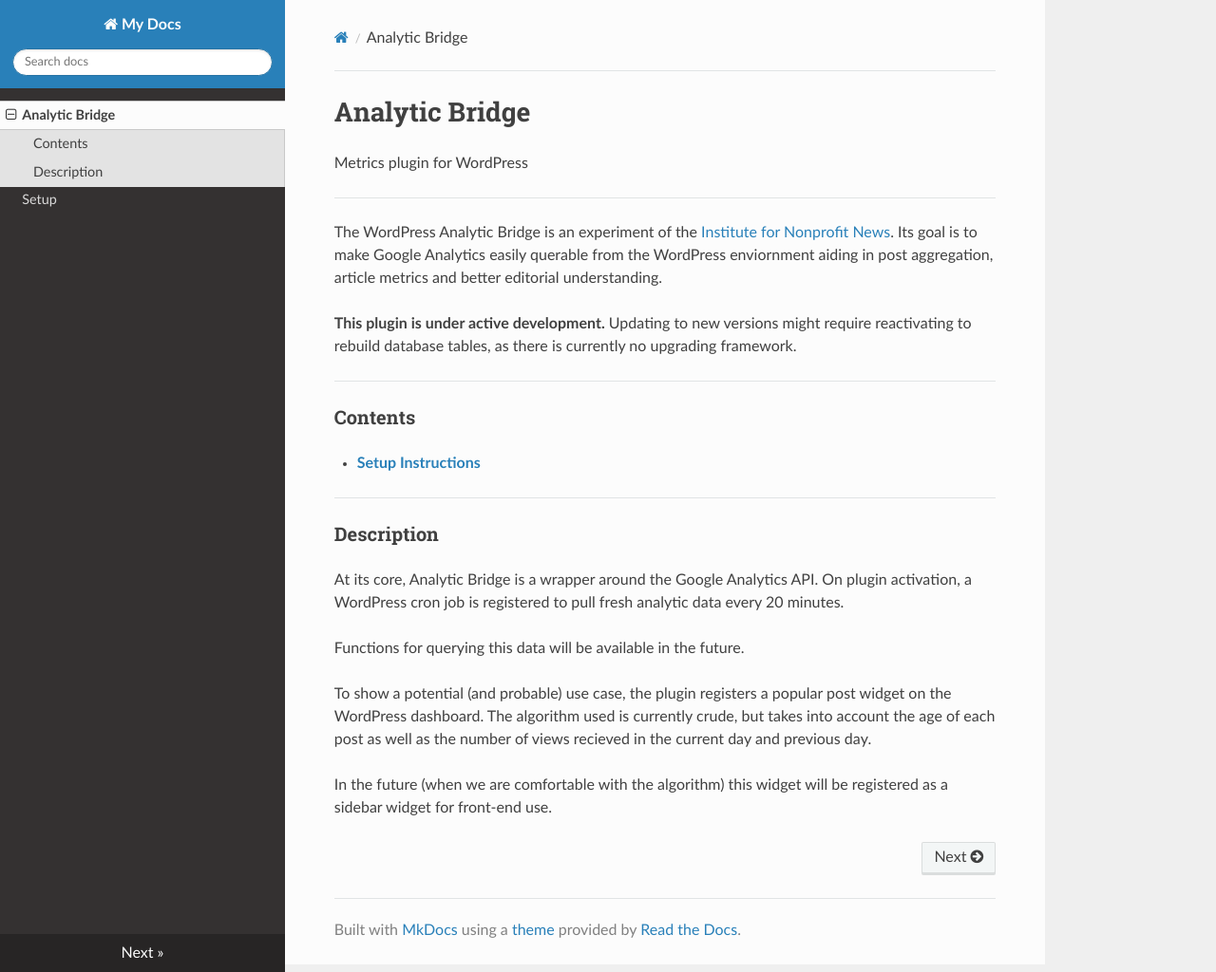
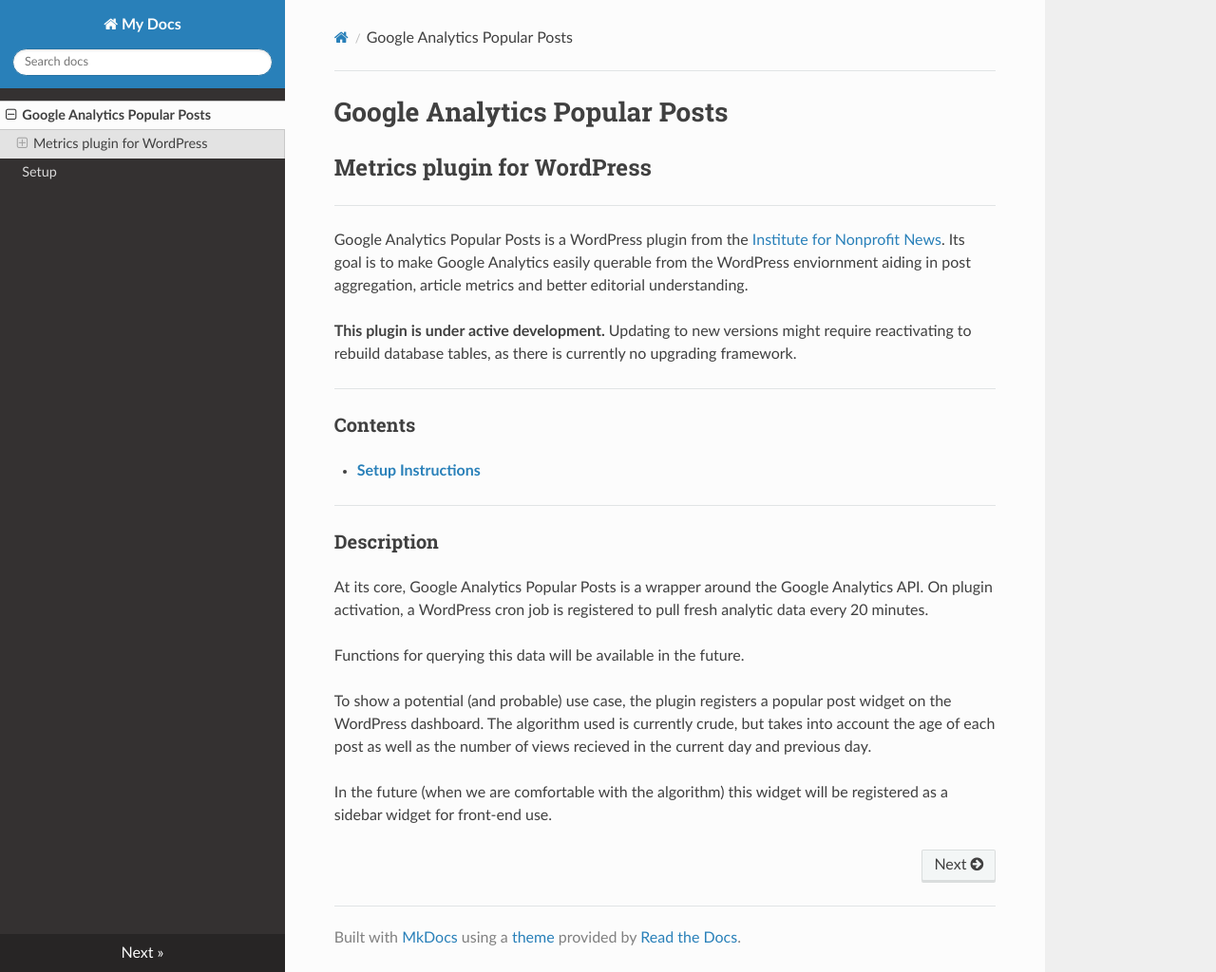
Before and after one commit to INN/Google-Analytics-Popular-Posts, an MkDocs documentation site: the page built from docs/index.md, in a window 1280 px wide and 1024 px high. Shown: the whole window at 95% size. Built offline with MkDocs 1.6.1, drawn with Linux system fonts in a browser that asks for light colours; nearby versions of some CDN libraries.

Commit message:
change name to Google Analytics Popular Posts

```diff
--- a/docs/index.md
+++ b/docs/index.md
@@ -1,10 +1,10 @@
-# Analytic Bridge
+# Google Analytics Popular Posts
 
-<big>Metrics plugin for WordPress</big>
+## Metrics plugin for WordPress
 
 ---
 
-The WordPress Analytic Bridge is an experiment of the [Institute for Nonprofit News](http://inn.org). Its goal is to make Google Analytics easily querable from the WordPress enviornment aiding in post aggregation, article metrics and better editorial understanding.
+Google Analytics Popular Posts is a WordPress plugin from the [Institute for Nonprofit News](http://inn.org). Its goal is to make Google Analytics easily querable from the WordPress enviornment aiding in post aggregation, article metrics and better editorial understanding.
 
 **This plugin is under active development.** Updating to new versions might require reactivating to rebuild database tables, as there is currently no upgrading framework.
 
@@ -17,7 +17,7 @@ The WordPress Analytic Bridge is an experiment of the [Institute for Nonprofit N
 
 ### Description
 
-At its core, Analytic Bridge is a wrapper around the Google Analytics API. On plugin activation, a WordPress cron job is registered to pull fresh analytic data every 20 minutes.
+At its core, Google Analytics Popular Posts is a wrapper around the Google Analytics API. On plugin activation, a WordPress cron job is registered to pull fresh analytic data every 20 minutes.
 
 Functions for querying this data will be available in the future.
 
```
